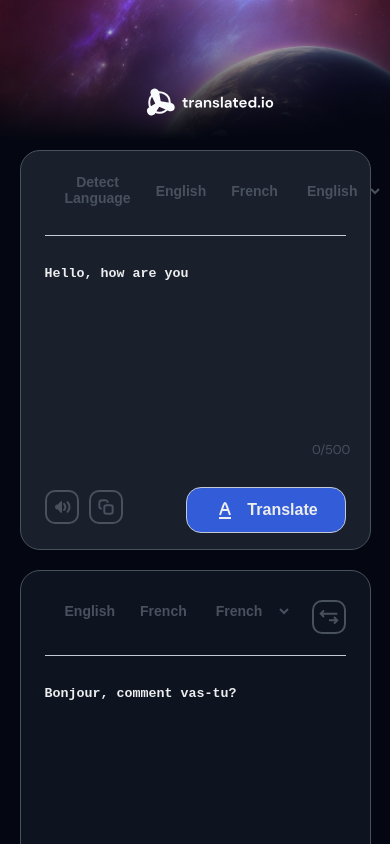
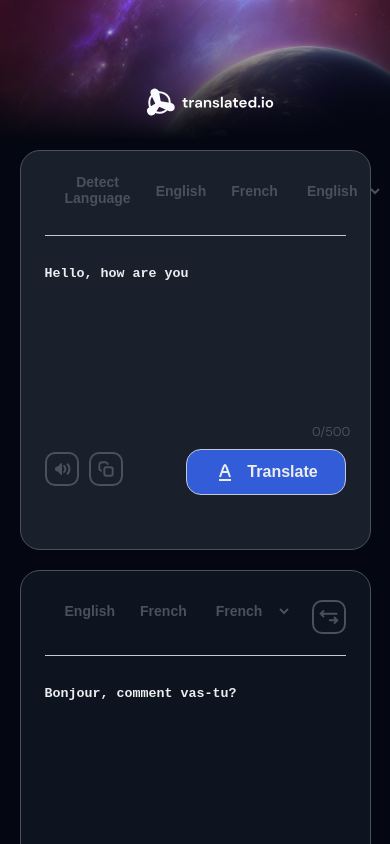
Before and after one commit to Andydrums87/translate-app, a React (Vite) app: page / in a window 390 px wide. Shown: the top 844 px of the page. Built offline with nearby package versions, Linux system fonts and the light colour scheme.

Commit message:
update styles

```diff
--- a/src/App.css
+++ b/src/App.css
@@ -34,6 +34,7 @@ body {
   background-color: var(--black);
   background-size: contain;
   background-repeat: no-repeat;
+
 }
 
 
@@ -41,6 +42,7 @@ body {
 .container {
   margin:0 auto;
   width:100%;
+
   position: relative;
   text-align: center;
 }
@@ -72,7 +74,7 @@ body {
   display: flex;
   justify-content: center;
   align-items: center;
-  height:100vh;
+  height:700px;
   gap:20px;
   padding:0 4rem;
   margin-top: 60px;
@@ -89,7 +91,7 @@ body {
 
 .fromText, .toText {
   width:50%;
-  height:60%;
+  height:350px;
   border-radius: var(--border-radius-lg);
   padding: 1rem 1.5rem;
   padding-bottom: 0px;;
@@ -139,7 +141,7 @@ body {
 
 textarea {
   width:100%;
-  height:50%;
+  height:40%;
   margin-top: 20px;;
   margin-bottom: 20px;;
   resize:none;
@@ -157,29 +159,29 @@ textarea {
 .count {
 position: absolute;
 left:43%;
-bottom:35%;
+bottom:38%;
 font-size: 0.8rem;
 color: var(--medium-grey);
 }
 
 @media (max-width: 1024px) {
   .count {
-    left:90%;
-    bottom:65%;
+    left:87%;
+    bottom:67%;
   }
 }
 
 @media (max-width: 640px) {
   .count {
-    left:85%;
-    bottom:65%;
+    left:80%;
+    bottom:67%;
   }
 }
 
 @media (max-width: 450px) {
   .count {
     left:80%;
-    bottom:65%;
+    bottom:67%;
   }
 }
 
@@ -287,7 +289,7 @@ color: var(--medium-grey);
 
 .exchange {
   position: absolute;
-  top:24%;
+  top:28%;
   left:90%;
 }
 
```
Also changed, not shown: 5 other files (tests, documents, lock files or other folders).
